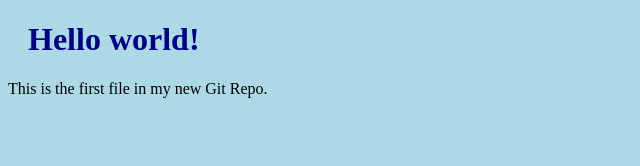
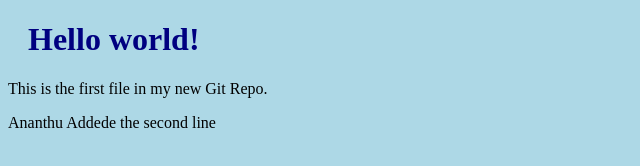
Before and after one commit to AryaKrishnan-18/Arya, a plain HTML site: page index.html in a window 1280 px wide. Shown: the whole page, without its empty margins (0-640 px from the left). Drawn offline with Linux system fonts and the light colour scheme.

Commit message:
Ananthu second commit

```diff
--- a/index.html
+++ b/index.html
@@ -8,6 +8,6 @@
 
 <h1>Hello world!</h1>
 <p>This is the first file in my new Git Repo.</p>
-
+<p>Ananthu Addede the second line</p>
 </body>
 </html>
```
